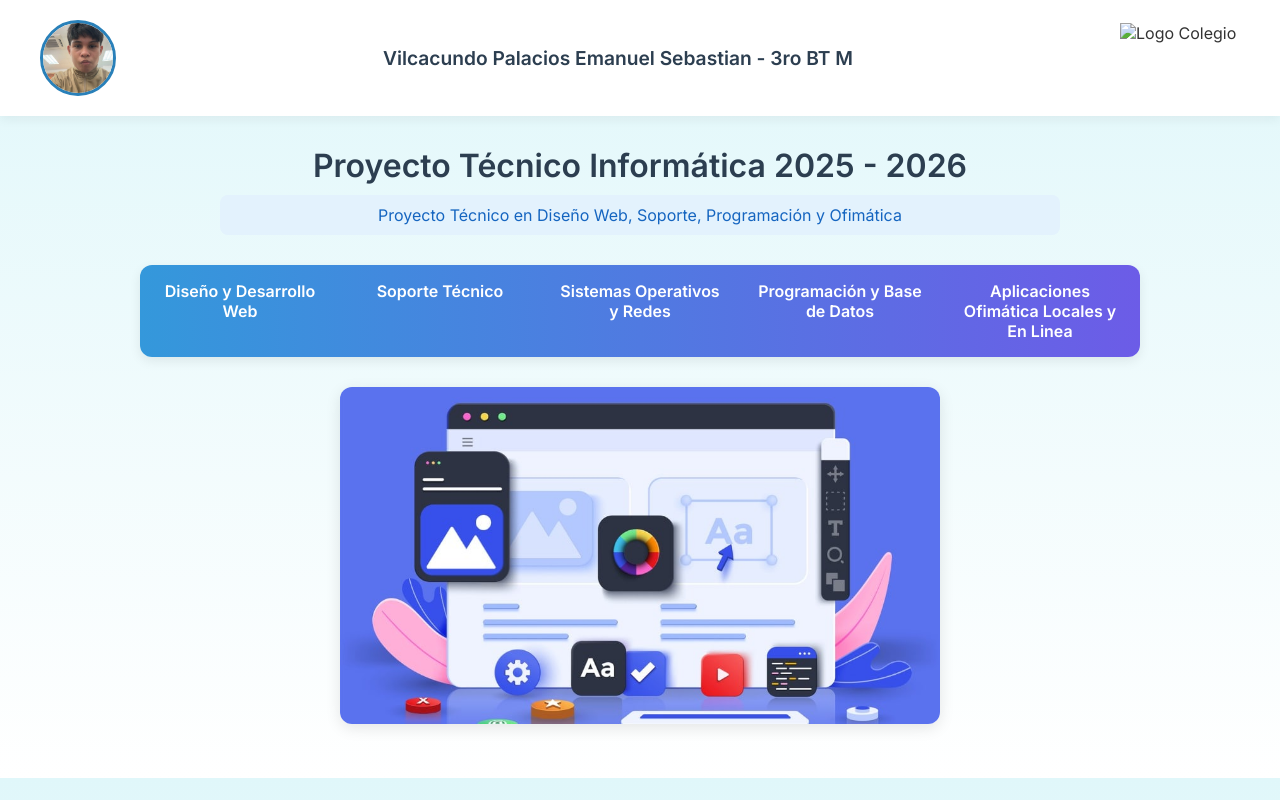
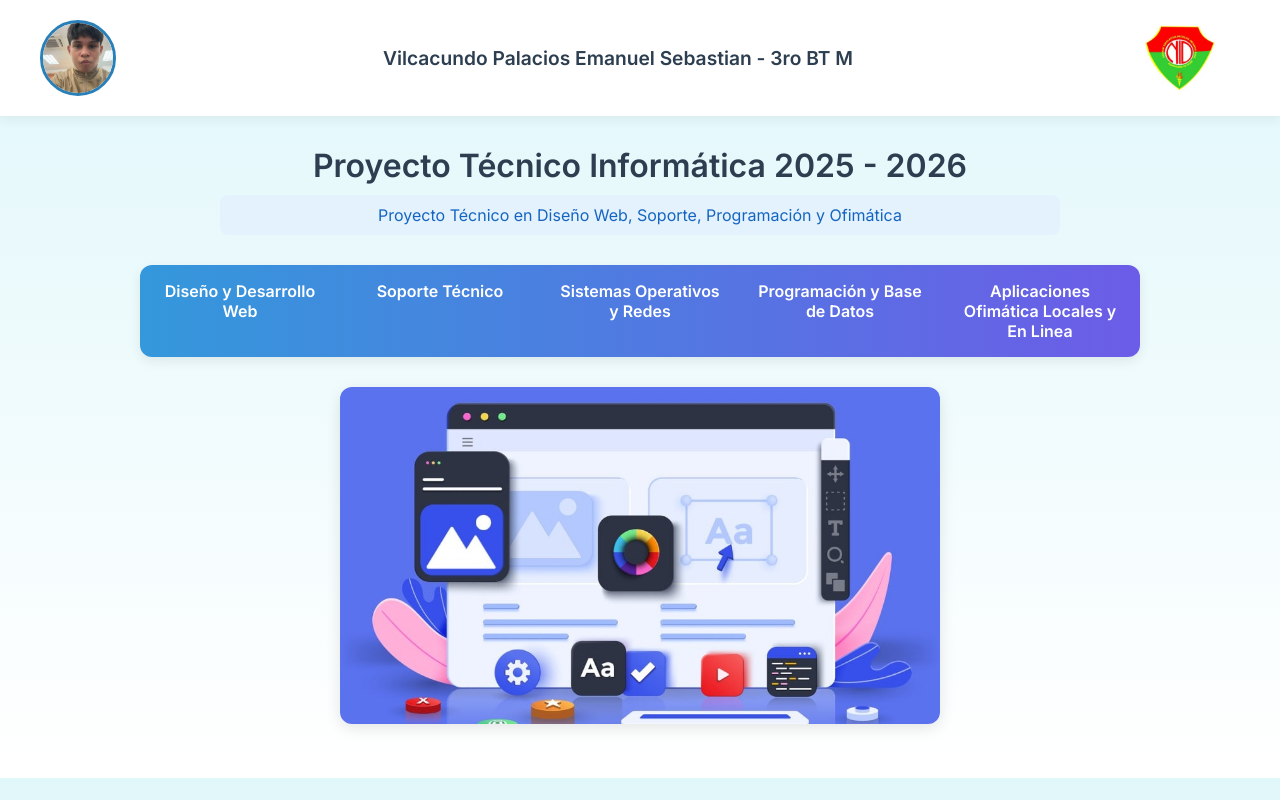
Before and after one commit to palaciossebas/ProyectoEma1, a plain HTML site: page index.html in a window 1280 px wide. Drawn offline with Linux system fonts and the light colour scheme.

Commit message:
Update index.html

```diff
--- a/index.html
+++ b/index.html
@@ -235,7 +235,7 @@
   <div class="contenedor">
     <img src="foto1.jpg" alt="Foto Personal" class="foto-izq" />
     <div class="texto">Vilcacundo Palacios Emanuel Sebastian - 3ro BT M</div>
-    <img src="foto2.jpg" alt="Logo Colegio" class="logo-colegio" />
+    <img src="foto2.jpeg" alt="Logo Colegio" class="logo-colegio" />
   </div>
 
   <h1>Proyecto Técnico Informática 2025 - 2026</h1>
```
